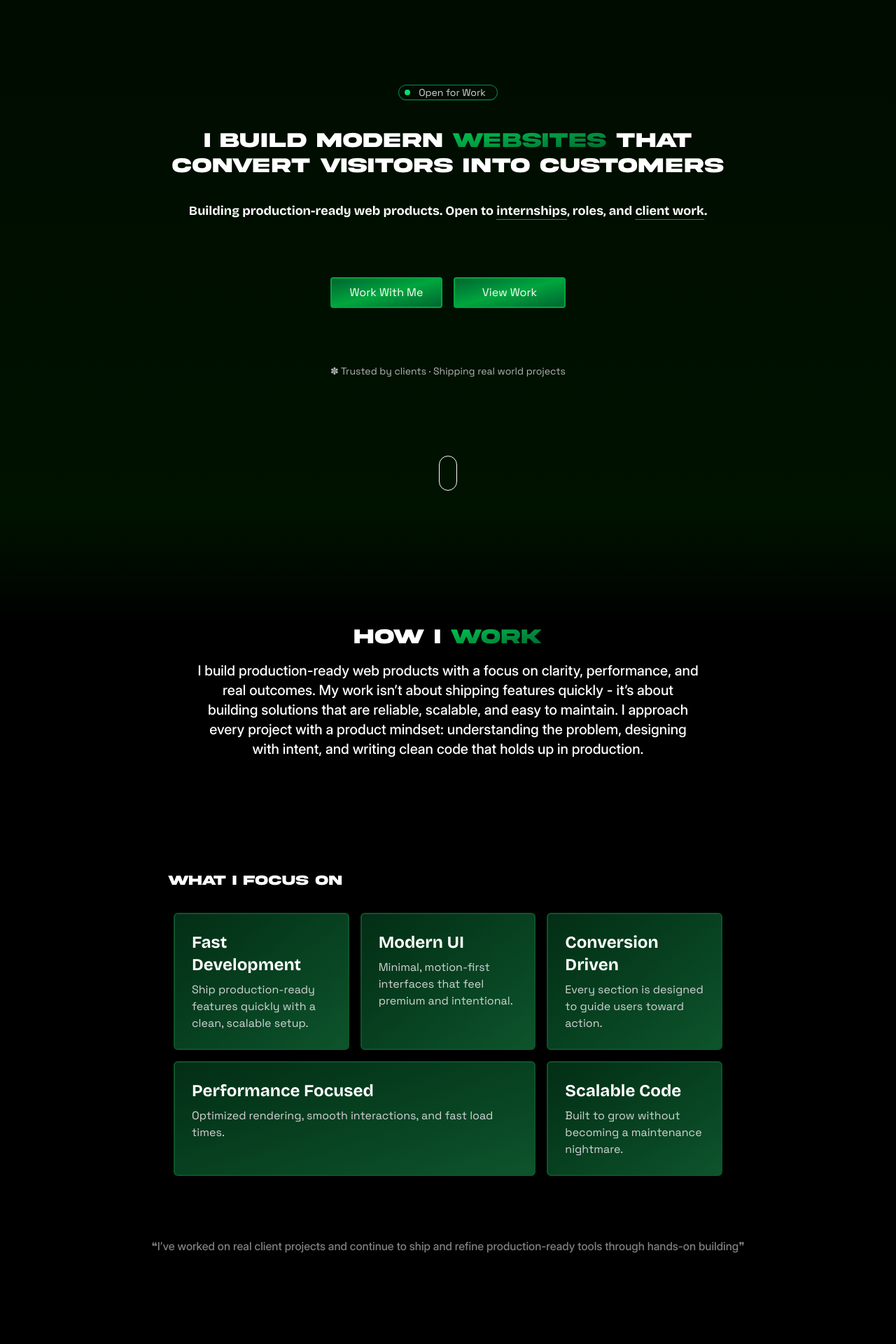
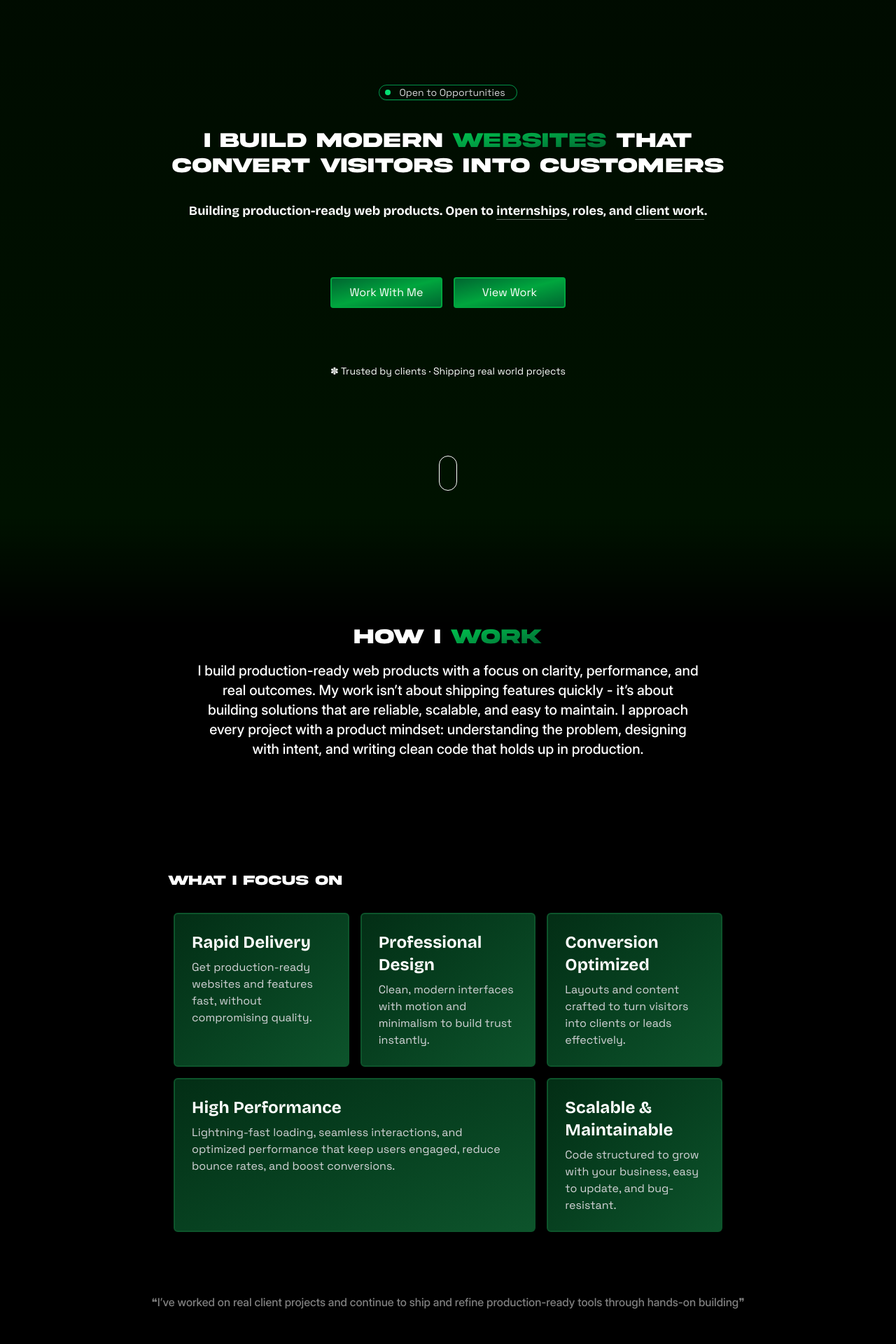
Before and after one commit to VByte-dev/VByte-Portfolio, a React (Vite) app: page / in a window 1280 px wide. Shown: the part 140-2060 px from the top of the page at 70% size. Built offline with nearby package versions, Linux system fonts and the light colour scheme; some icons are missing; what tailwindcss-motion would draw is missing.

Commit message:
Completed

```diff
--- a/components/About.jsx
+++ b/components/About.jsx
@@ -4,26 +4,30 @@ let About = () => {
   // Bento grid content defining core value pillars
 const bentoData = [
   {
-      headline: "Fast Development",
+    headline: "Rapid Delivery",
     content:
-        "Ship production-ready features quickly with a clean, scalable setup.",
+      "Get production-ready websites and features fast, without compromising quality.",
   },
   {
-      headline: "Modern UI",
+    headline: "Professional Design",
     content:
-        "Minimal, motion-first interfaces that feel premium and intentional.",
+      "Clean, modern interfaces with motion and minimalism to build trust instantly.",
   },
   {
-      headline: "Performance Focused",
-      content: "Optimized rendering, smooth interactions, and fast load times.",
+    headline: "High Performance",
+   content:
+  "Lightning-fast loading, seamless interactions, and optimized performance that keep users engaged, reduce bounce rates, and boost conversions."
+,
   },
   {
-      headline: "Conversion Driven",
-      content: "Every section is designed to guide users toward action.",
+    headline: "Conversion Optimized",
+    content:
+      "Layouts and content crafted to turn visitors into clients or leads effectively.",
   },
   {
-      headline: "Scalable Code",
-      content: "Built to grow without becoming a maintenance nightmare.",
+    headline: "Scalable & Maintainable",
+    content:
+      "Code structured to grow with your business, easy to update, and bug-resistant.",
   },
 ];
 
@@ -88,7 +92,11 @@ let About = () => {
         </div>
 
         {/* Subtle credibility statement reinforcing real-world experience */}
-        <h4 className="text-center mt-20 text-xs md:text-sm lg:text-base font-[inter] text-white/50 pb-40">
+        <h4
+          className="text-center mt-20 text-xs md:text-sm lg:text-base font-[inter] text-white/50 pb-40"
+          data-aos="fade"
+          data-aos-delay="300"
+        >
           ❝I’ve worked on real client projects and continue to ship and refine
           production-ready tools through hands-on building❞
         </h4>
--- a/components/Footer.jsx
+++ b/components/Footer.jsx
@@ -13,22 +13,23 @@ let Footer = () => {
         data-aos="slide-up"
         data-aos-delay="100"
       >
-        <hr className=" text-white/50" />
+        <hr className="h-0.5 border-0 bg-gradient-to-r from-transparent via-white/50 to-transparent" />
+
         {/* Part-A: Primary footer content*/}
         <div className="flex flex-col lg:flex-row justify-between py-16 lg:py-20 px-6 md:px-12 lg:px-20 gap-12 lg:gap-0 text-left lg:text-left">
           {/*Profile block*/}
           <div>
-            <h1 className="font-[inter] text-base lg:text-lg">Profile</h1>
-            <h2 className="font-[space] opacity-90 mt-3">Vedhesh</h2>
-            <h3 className="font-[space] opacity-90">
-              Building reliable web solutions for businesses.
+            <h2 className="font-[space] opacity-100 mt-3">Hi, I’m Vedhesh</h2>
+            <h3 className="font-[space] opacity-100">
+              Building reliable, high-converting web solutions for businesses
+              and professionals.
             </h3>
 
             {/*
               Contact actions
 
             */}
-            <div className="mt-8 text-center">
+            <div className="mt-8 text-center text-sm lg:text-base">
               <a href="mailto:vbyte.02@gmail.com">
                 <div className="mt-2">
                   <button className="font-[space] bg-linear-to-br from-green-900 to-green-800 hover:opacity-90 active:opacity-90 mt-2 w-full rounded py-2 text-white">
@@ -41,7 +42,7 @@ let Footer = () => {
                 Primary CTA button
 
               */}
-              <a href="https://linktr.ee/vbyte.products" target="_blank">
+              <a href="https://app.youform.com/forms/7eqd21qr" target="_blank">
                 <div className="">
                   <button className="font-[space] bg-linear-to-br from-green-900 to-green-800 hover:opacity-90 active:opacity-90 mt-2 w-full rounded py-2 text-white">
                     Work With Me
--- a/components/Hero.jsx
+++ b/components/Hero.jsx
@@ -17,9 +17,13 @@ let Hero = () => {
           data-aos="fade"
         >
           {/* Availability indicator */}
-          <h5 className="borderGlow select-none cursor-pointer  inline-flex gap-3 justify-center items-center pl-2 pr-4 rounded-full font-[space] text-xs md:text-sm text-zinc-300 ">
+          <h5
+            className="borderGlow select-none cursor-pointer  inline-flex gap-3 justify-center items-center pl-2 pr-4 rounded-full font-[space] text-xs md:text-sm text-zinc-300 "
+            data-aos="fade"
+            data-aos-delay="300"
+          >
             <div className="h-1.5 w-1.5 md:h-2 md:w-2 rounded-full bg-green-400 "></div>{" "}
-            Open for Work
+            Open to Opportunities
           </h5>
 
           {/* Primary hero headline */}
@@ -59,7 +63,7 @@ let Hero = () => {
             data-aos-delay="300"
           >
             <div>
-              <a href="" target="_blank">
+              <a href="https://app.youform.com/forms/7eqd21qr" target="_blank">
                 <button className="whitespace-nowrap truncate my-2 md:my-0 bg-linear-to-br w-40 from-green-800 via-green-600 to-green-800 border-2 border-green-600 font-[space] text-xs md:text-base rounded px-4 py-2 active:from-green-600 active:via-green-800 active:to-green-600 hover:from-green-600 hover:via-green-800 hover:to-green-600 transition-colors duration-150">
                   Work With Me
                 </button>
@@ -75,12 +79,20 @@ let Hero = () => {
           </div>
 
           {/* Trust signal / credibility micro-copy */}
-          <h3 className="mt-12 md:mt-20 font-[space] text-xs md:text-sm opacity-70">
+          <h3
+            className="mt-12 md:mt-20 font-[space] text-xs md:text-sm opacity-70"
+            data-aos="fade"
+            data-aos-delay="300"
+          >
             ✽ Trusted by clients · Shipping real world projects
           </h3>
 
           {/* Scroll indicator */}
-          <div className="mt-20 md:mt-30 motion-preset-oscillate-lg ">
+          <div
+            className="mt-20 md:mt-30 motion-preset-oscillate-lg "
+            data-aos="fade-up"
+            data-aos-delay="300"
+          >
             <i className="ri-arrow-down-long-line text-lg md:text-xl lg:text-2xl border p-3 w-4 h-4 rounded-full hover:bg-white active:bg-white active:text-black hover:text-black transition-all duration-400 text-white"></i>
           </div>
         </div>
--- a/components/Navbar.jsx
+++ b/components/Navbar.jsx
@@ -3,7 +3,7 @@ import React from "react";
 let Navbar = () => {
   return (
     <>
-      <section className="w-5/6 lg:w-2/5 lg:hover:w-4/6 transition-all duration-200">
+      <section className="w-5/6 lg:w-2/5 lg:hover:w-4/6 transition-all duration-200 select-none">
         <div className="backdrop-blur-lg bg-white/10 border border-white/20 flex justify-between items-center rounded-full px-6 md:px-8 py-3 ">
           <h1 className="font-[bricolage] text-lg md:text-xl">VByte</h1>
           <div>
--- a/components/Project.jsx
+++ b/components/Project.jsx
@@ -33,7 +33,7 @@ let Project = () => {
         {/* Primary CTA directing users to recent or featured work */}
         <div
           className="flex justify-center mt-20"
-          data-aos="fade"
+          data-aos="fade-up"
           data-aos-delay="300"
         >
           <a
@@ -52,7 +52,11 @@ let Project = () => {
         </div>
 
         {/* Trust reinforcement line to subtly validate experience */}
-        <h4 className="text-center mt-20 text-xs md:text-sm lg:text-base font-[inter] text-white/50 pb-40">
+        <h4
+          className="text-center mt-20 text-xs md:text-sm lg:text-base font-[inter] text-white/50 pb-40"
+          data-aos="fade"
+          data-aos-delay="300"
+        >
           ❝Client projects and tools built to solve real problems❞
         </h4>
       </section>
--- a/components/Service.jsx
+++ b/components/Service.jsx
@@ -12,8 +12,8 @@ let Service = () => {
         "Trust-focused layout with strong content flow",
         "Mobile-first, fast, and SEO-ready setup",
       ],
-      price: "₹15,000",
-      offeredPrice: "₹9,000",
+      price: "₹12,999", // Anchor price
+      offeredPrice: "₹5,999", // Strong psychological discount
     },
     {
       title: "Landing Page",
@@ -24,8 +24,8 @@ let Service = () => {
         "Strong messaging with clear call-to-action",
         "Optimized for performance and campaign use",
       ],
-      price: "₹8,000",
-      offeredPrice: "₹5,000",
+      price: "₹6,999", // Anchor price
+      offeredPrice: "₹3,499", // Very affordable for small campaigns
     },
     {
       title: "Portfolio Website",
@@ -36,8 +36,8 @@ let Service = () => {
         "Strong personal positioning and credibility",
         "Recruiter and client-friendly layout",
       ],
-      price: "₹6,000",
-      offeredPrice: "₹3,500",
+      price: "₹4,999", // Anchor price
+      offeredPrice: "₹1,999", // Extremely attractive for students/freelancers
     },
     {
       title: "Custom Website",
@@ -48,8 +48,7 @@ let Service = () => {
         "Flexible structure built to scale",
         "Designed around unique business needs",
       ],
-      price: "Custom",
-      offeredPrice: "Custom pricing",
+      offeredPrice: "Custom Quote", // Flexible, premium feel
     },
   ];
 
@@ -113,7 +112,8 @@ let Service = () => {
                 {/* Pricing anchor with discounted starting point */}
                 <div className="mt-8">
                   <a
-                    href=""
+                    href="https://app.youform.com/forms/7eqd21qr"
+                    target="_blank"
                     className="whitespace-nowrap truncate bg-linear-to-br w-40 from-green-800 via-green-600 to-green-800 border-2 border-green-600 font-[space] text-xs md:text-base rounded px-4 py-2 active:from-green-600 active:via-green-800 active:to-green-600 hover:from-green-600 hover:via-green-800 hover:to-green-600 transition-colors duration-150"
                   >
                     <span className="line-through opacity-80">{v.price}</span>
@@ -126,10 +126,15 @@ let Service = () => {
         </div>
 
         {/* Secondary CTA for users unsure about scope or service fit */}
-        <h4 className="text-center mt-10 md:mt-20 text-xs md:text-sm lg:text-base font-[inter] text-white/50 pb-20">
+        <h4
+          className="text-center mt-10 md:mt-20 text-xs md:text-sm lg:text-base font-[inter] text-white/50 pb-20"
+          data-aos="fade"
+          data-aos-delay="300"
+        >
           Not sure what you need?{" "}
           <a
-            href=""
+            href="https://app.youform.com/forms/7eqd21qr"
+            target="_blank"
             className="underline underline-offset-6 text-green-500 hover:text-green-600 active:text-green-600 transition-all"
           >
             Let’s figure it out →
@@ -137,7 +142,11 @@ let Service = () => {
         </h4>
 
         {/* Trust reinforcement: pricing transparency and working process */}
-        <h4 className="text-center mt-0 text-xs md:text-sm lg:text-base font-[inter] text-white/50 pb-40">
+        <h4
+          className="text-center mt-0 text-xs md:text-sm lg:text-base font-[inter] text-white/50 pb-40"
+          data-aos="fade"
+          data-aos-delay="300"
+        >
           ❝Clear communication, transparent pricing, and no hidden costs. A
           straightforward process from start to finish❞
         </h4>
```
Lines whose indentation alone changed are shown as unchanged.
